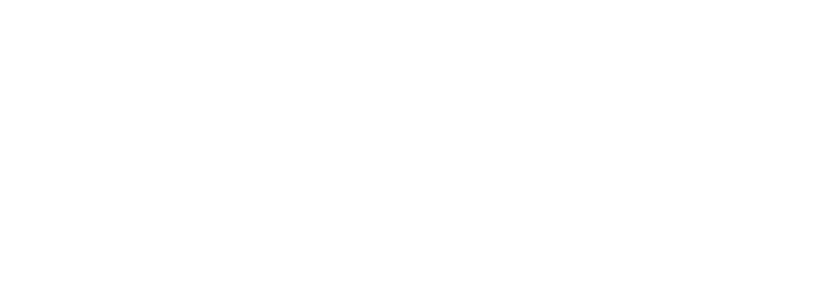
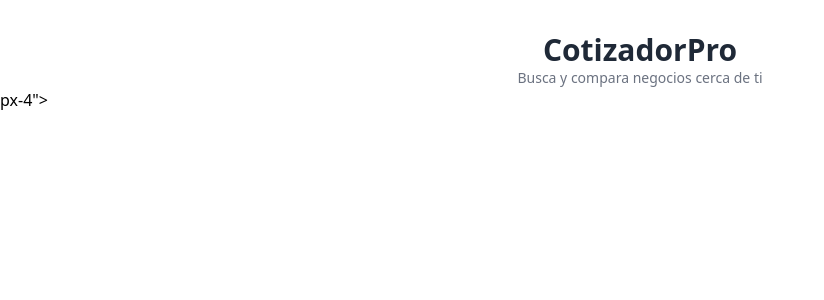
Before and after one commit to Marshelby/CotizadorPro, a React (Vite) app: page / in a window 1280 px wide. Shown: the top 300 px of the page, without its empty margins (0-824 px from the left). Built offline with nearby package versions, Linux system fonts and the light colour scheme; no server answers.

Commit message:
🚨 Hotfix: interfaz visible siempre, incluso sin resultados

```diff
--- a/src/Resultados.jsx
+++ b/src/Resultados.jsx
@@ -12,7 +12,7 @@ export default function Resultados() {
   const [busquedaHecha, setBusquedaHecha] = useState(false);
 
   useEffect(() => {
-    fetch("/data/locales_google.json")
+    fetch("/data/pedidosya_datos_quilpue.json")
       .then((res) => res.json())
       .then((data) => {
         console.log("📦 Datos cargados:", data);
@@ -74,7 +74,12 @@ export default function Resultados() {
   }, [busqueda]);
 
   return (
-    <div className="min-h-screen px-4">
+    <div className="min-h-screen">
+      <div className="text-center mt-8">
+        <h1 className="text-3xl font-bold text-gray-800">CotizadorPro</h1>
+        <p className="text-sm text-gray-500">Busca y compara negocios cerca de ti</p>
+      </div>
+ px-4">
       {resultadosFiltrados.length > 0 && mostrarMapa && (
         <MapaConUsuarioYTiendas
           negocios={resultadosFiltrados}
```
